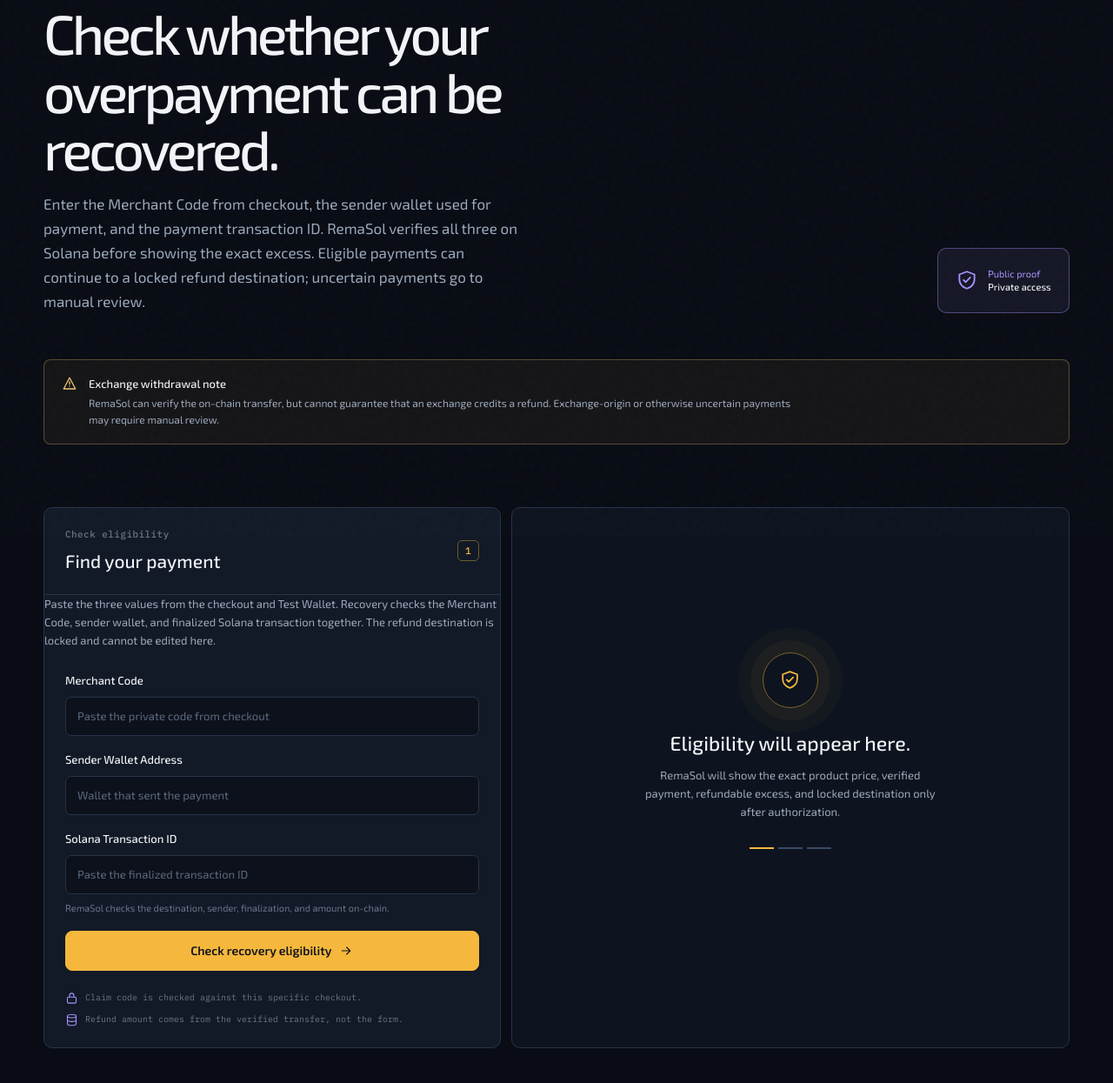
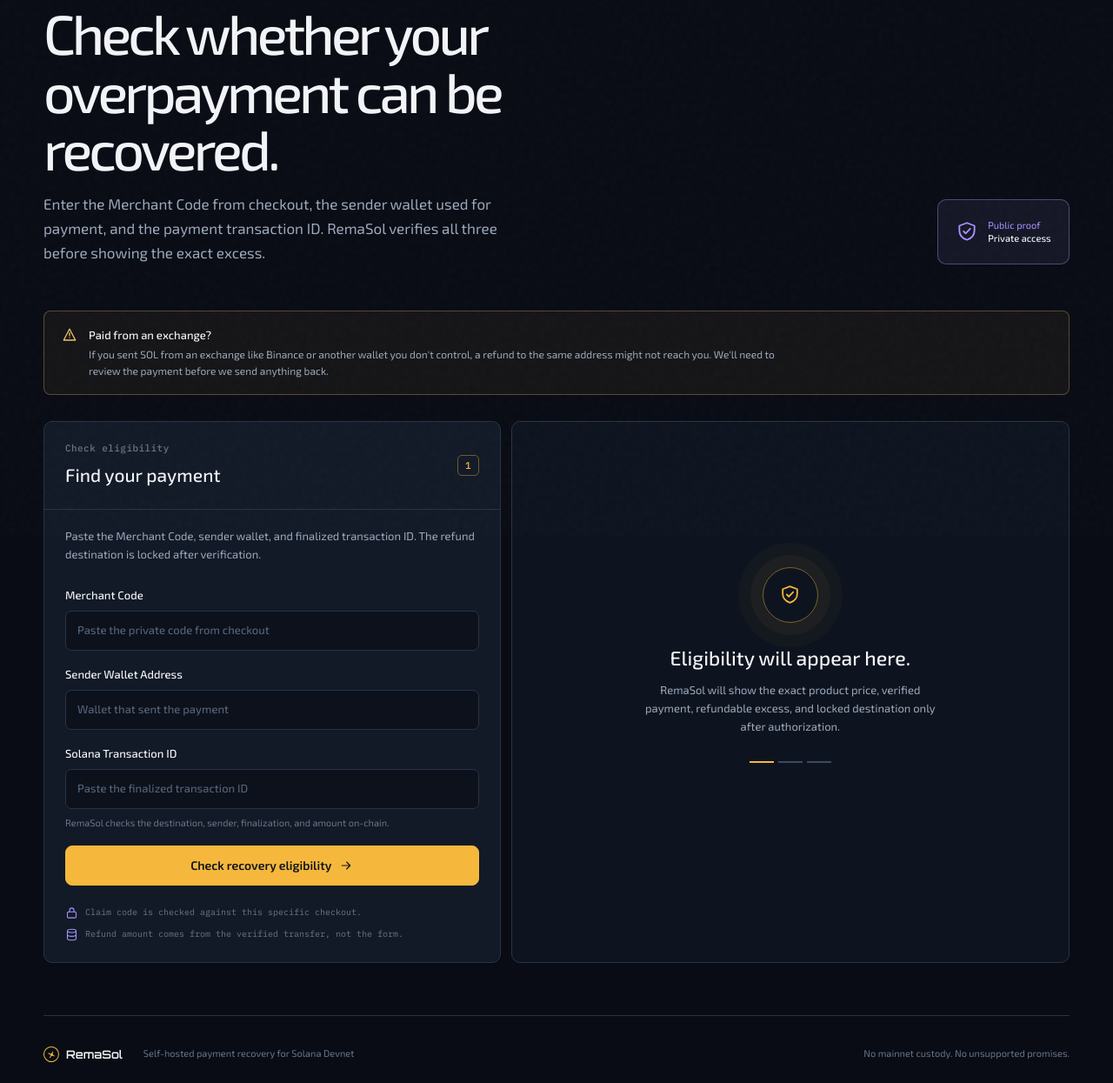
Before and after one commit to dalamaa/Rema-Sol, a Flask app: page /recover in a window 1280 px wide. Shown: the part 183-1428 px from the top of the page at 87% size. After the commit the page ends 1404 px from the top, so only its background shows below. Run offline with Flask 3, Linux system fonts and the light colour scheme.

Commit message:
Polish recovery and merchant demo UX

```diff
--- a/remasol/static/css/style.css
+++ b/remasol/static/css/style.css
@@ -317,17 +317,25 @@ td strong { color: var(--text); font-size: 13px; font-weight: 500; }
 .verified-lock { display: flex; align-items: center; gap: 8px; margin-top: 22px; color: var(--green); font: 11px var(--mono); }
 
 .recovery-hero { padding-block: 82px 53px; display: flex; justify-content: space-between; gap: 60px; align-items: end; }
+.recovery-hero-results { padding-block: 28px 24px; align-items: center; }
 .recovery-hero h1 { max-width: 680px; margin: 20px 0 15px; font-size: clamp(40px, 5vw, 66px); line-height: 1.04; letter-spacing: -.06em; font-weight: 500; }
+.recovery-hero-results h1 { margin: 12px 0 8px; font-size: clamp(32px, 4vw, 48px); }
 .recovery-hero p { max-width: 550px; margin: 0; color: var(--muted); font-size: 17px; line-height: 1.65; }
+.recovery-hero-results p { max-width: 600px; font-size: 14px; line-height: 1.5; }
 .recovery-seal { min-width: 152px; display: flex; gap: 11px; align-items: center; justify-content: center; padding: 21px 14px; color: var(--violet); border: 1px solid rgba(169, 147, 255, .4); border-radius: 10px; background: rgba(169, 147, 255, .08); font-size: 11px; line-height: 1.4; }
 .recovery-seal strong { color: var(--text); font-weight: 500; }
 .recovery-grid { display: grid; grid-template-columns: .9fr 1.1fr; gap: 12px; align-items: stretch; padding-bottom: 60px; }
+.recovery-grid-results { grid-template-columns: 1.1fr .9fr; }
+.recovery-grid-results .recovery-result { order: -1; }
+.recovery-grid-results .recovery-form-panel { min-height: auto; }
 .recovery-form-panel { min-height: 560px; }
+.recovery-form-panel > .card-lede { padding: 20px 24px 0; }
 .recovery-form-panel .stack-form { padding-top: 27px; }
 .security-list { display: grid; gap: 10px; padding: 0 24px 24px; color: var(--dim); font: 10px var(--mono); }
 .security-list > div { display: flex; align-items: flex-start; gap: 8px; }
 .security-list .icon { flex: 0 0 auto; color: var(--violet); }
 .recovery-result { min-height: 560px; padding: 34px; border: 1px solid var(--line); border-radius: 10px; background: #0e141f; }
+.recovery-result-state { min-height: auto; padding: 28px; }
 .result-header { display: flex; align-items: center; gap: 14px; padding-bottom: 23px; border-bottom: 1px solid var(--line); }
 .result-header .state-icon { width: 42px; height: 42px; display: grid; place-items: center; border: 1px solid var(--line-strong); border-radius: 50%; color: var(--gold); }
 .result-header h2 { margin: 3px 0 0; font-size: 25px; font-weight: 500; }
@@ -360,6 +368,8 @@ td strong { color: var(--text); font-size: 13px; font-weight: 500; }
 .placeholder-rule span { width: 28px; height: 2px; background: var(--line-strong); }
 .placeholder-rule span:first-child { background: var(--gold); }
 .warning-band { display: flex; gap: 13px; align-items: flex-start; max-width: var(--content); margin-bottom: 72px; padding: 18px 20px; border: 1px solid rgba(240, 198, 109, .3); border-radius: 8px; background: rgba(240, 198, 109, .05); }
+.recovery-warning-top { margin-bottom: 30px; }
+.recovery-warning-bottom { margin-bottom: 60px; }
 .warning-icon { color: var(--warning); }
 .warning-band strong { display: block; margin-bottom: 3px; color: var(--text); font-size: 13px; font-weight: 500; }
 .warning-band p { max-width: 810px; margin: 0; color: var(--muted); font-size: 12px; line-height: 1.55; }
@@ -393,6 +403,10 @@ td strong { color: var(--text); font-size: 13px; font-weight: 500; }
 .login-intro p { max-width: 450px; margin: 0; color: var(--muted); font-size: 16px; line-height: 1.65; }
 .login-card { border: 1px solid var(--line-strong); border-radius: 11px; background: var(--surface); box-shadow: 18px 22px 0 rgba(70, 57, 147, .08); }
 .login-error { margin: 21px 24px -4px; }
+.login-preview { display: grid; gap: 15px; margin: 24px; padding-top: 21px; border-top: 1px solid var(--line); }
+.login-preview h2 { margin: 6px 0 6px; font-size: 18px; font-weight: 500; }
+.login-preview p { margin: 0; color: var(--muted); font-size: 12px; line-height: 1.55; }
+.login-preview .button { width: 100%; }
 
 /* Customer-facing storefront and checkout */
 .product-page { min-height: 0; padding-block: 28px 34px; display: grid; grid-template-columns: minmax(280px, .82fr) minmax(0, 1fr); grid-template-areas: "art copy"; gap: 56px; align-items: center; }
@@ -733,10 +747,15 @@ td strong { color: var(--text); font-size: 13px; font-weight: 500; }
   .claim-code { align-items: stretch; flex-direction: column; }
   .claim-code .copy-button { margin: 0; justify-content: center; }
   .recovery-hero { padding-block: 57px 36px; align-items: start; flex-direction: column; gap: 29px; }
+  .recovery-hero-results { padding-block: 32px 24px; gap: 0; }
   .recovery-hero h1 { font-size: 44px; }
+  .recovery-hero-results h1 { font-size: 36px; }
   .recovery-hero p { font-size: 16px; }
   .recovery-grid { padding-bottom: 35px; }
+  .recovery-grid-results { gap: 14px; }
+  .recovery-form-panel > .card-lede { padding-inline: 18px; }
   .recovery-result { min-height: 420px; padding: 22px; }
+  .recovery-result-state { min-height: auto; padding: 18px; }
   .recovery-form-panel { min-height: auto; }
   .result-placeholder { min-height: 330px; }
   .status-summary > div { grid-template-columns: 1fr; gap: 6px; }
--- a/remasol/static/js/app.js
+++ b/remasol/static/js/app.js
@@ -247,7 +247,7 @@
     }
 
     if (confirmed) {
-      const recovery = make("a", "button button-primary button-full", "Open Recovery");
+      const recovery = make("a", "button button-primary button-full", "Check overpayment / request refund");
       recovery.href = resultPanel.dataset.recoveryAction;
       resultPanel.appendChild(recovery);
     } else if (failed) {
--- a/remasol/templates/checkout.html
+++ b/remasol/templates/checkout.html
@@ -53,8 +53,7 @@
         {% endif %}
 
         <div class="payment-actions">
-          <a class="button button-quiet" href="solana:{{ order.payment_address }}?amount={{ order.price_sol }}">{{ icon('wallet', 16) }} Pay with Solana Pay</a>
-          <span class="payment-network">{{ icon('shield', 14) }} Solana Devnet · native SOL</span>
+          <span class="payment-network">{{ icon('shield', 14) }} Test payment on Solana Devnet</span>
         </div>
       </div>
     </aside>
--- a/remasol/templates/demo_guide.html
+++ b/remasol/templates/demo_guide.html
@@ -86,7 +86,7 @@
             <span class="demo-step-kicker">Recovery</span>
             <h3>Verify and request the excess</h3>
             <p>In Recovery, paste the Merchant Code, sender wallet, and payment transaction ID. RemaSol checks the finalized Solana transfer, then shows the exact eligible excess and locked destination.</p>
-            <a class="demo-step-link" href="{{ url_for('main.recover') }}" target="_blank" rel="noopener noreferrer">Open Recovery {{ icon('external', 14) }}</a>
+            <a class="demo-step-link" href="{{ url_for('main.recover') }}" target="_blank" rel="noopener noreferrer">See the recovery form {{ icon('external', 14) }}</a>
           </div>
         </article>
 
--- a/remasol/templates/refund.html
+++ b/remasol/templates/refund.html
@@ -1,20 +1,20 @@
 {% extends "base.html" %}
 {% block content %}
-<section class="recovery-hero section-wrap">
+<section class="recovery-hero{% if state %} recovery-hero-results{% endif %} section-wrap">
   <div>
-    <div class="eyebrow"><span class="eyebrow-line"></span> Self-service recovery</div>
-    <h1>Check whether your overpayment can be recovered.</h1>
-    <p>Enter the Merchant Code from checkout, the sender wallet used for payment, and the payment transaction ID. RemaSol verifies all three on Solana before showing the exact excess. Eligible payments can continue to a locked refund destination; uncertain payments go to manual review.</p>
+    <div class="eyebrow"><span class="eyebrow-line"></span> {% if state %}Recovery result{% else %}Self-service recovery{% endif %}</div>
+    <h1>{% if state %}Payment recovery check{% else %}Check whether your overpayment can be recovered.{% endif %}</h1>
+    <p>{% if state %}Review the result below. Update any detail in the form if you need to correct the check.{% else %}Enter the Merchant Code from checkout, the sender wallet used for payment, and the payment transaction ID. RemaSol verifies all three before showing the exact excess.{% endif %}</p>
   </div>
-  <div class="recovery-seal">{{ icon('shield', 26) }}<span>Public proof<br><strong>Private access</strong></span></div>
+  {% if not state %}<div class="recovery-seal">{{ icon('shield', 26) }}<span>Public proof<br><strong>Private access</strong></span></div>{% endif %}
 </section>
 
-<section class="warning-band section-wrap recovery-warning-top"><div class="warning-icon">{{ icon('alert', 18) }}</div><div><strong>Exchange withdrawal note</strong><p>RemaSol can verify the on-chain transfer, but cannot guarantee that an exchange credits a refund. Exchange-origin or otherwise uncertain payments may require manual review.</p></div></section>
+{% if not state %}<section class="warning-band section-wrap recovery-warning-top"><div class="warning-icon">{{ icon('alert', 18) }}</div><div><strong>Paid from an exchange?</strong><p>If you sent SOL from an exchange like Binance or another wallet you don't control, a refund to the same address might not reach you. We'll need to review the payment before we send anything back.</p></div></section>{% endif %}
 
-<section class="recovery-grid section-wrap">
+<section class="recovery-grid{% if state %} recovery-grid-results{% endif %} section-wrap">
   <div class="panel recovery-form-panel">
     <div class="panel-heading"><div><span class="panel-kicker">Check eligibility</span><h2>Find your payment</h2></div><span class="step-count">1</span></div>
-    <p class="card-lede">Paste the three values from the checkout and Test Wallet. Recovery checks the Merchant Code, sender wallet, and finalized Solana transaction together. The refund destination is locked and cannot be edited here.</p>
+    <p class="card-lede">Paste the Merchant Code, sender wallet, and finalized transaction ID. The refund destination is locked after verification.</p>
     <form method="post" action="{{ url_for('main.check_recovery') }}" class="stack-form" data-loading-text="Checking eligibility…">
       <input type="hidden" name="csrf_token" value="{{ csrf_token }}">
       <label>Merchant Code<input type="password" name="merchant_code" value="{{ merchant_code or '' }}" placeholder="Paste the private code from checkout" autocomplete="off" spellcheck="false" required></label>
@@ -24,7 +24,7 @@
     </form>
     <div class="security-list"><div>{{ icon('lock', 15) }} Claim code is checked against this specific checkout.</div><div>{{ icon('database', 15) }} Refund amount comes from the verified transfer, not the form.</div></div>
   </div>
-  <div class="recovery-result" aria-live="polite">
+  <div class="recovery-result{% if state %} recovery-result-state{% endif %}" aria-live="polite">
     {% if state %}
       <div class="result-header result-{{ state }}"><span class="state-icon">{{ icon('check' if state in ['eligible', 'finalized'] else 'clock' if state in ['submitted', 'refund_processing'] else 'alert', 20) }}</span><div><span class="panel-kicker">Payment status</span><h2>{{ state|status_label }}</h2></div></div>
       <p class="result-message">{{ message }}</p>
@@ -32,15 +32,22 @@
         <div class="eligibility-amount"><span>Refundable excess</span><strong>{{ order.excess_sol }} <small>SOL</small></strong><div>Product price {{ order.price_sol }} SOL · received {{ order.payment_sol }} SOL</div></div>
         <div class="locked-destination result-destination"><span class="destination-icon">{{ icon('lock', 15) }}</span><div><span>Returning to locked destination</span><code>{{ order.refund_destination }}</code></div></div>
         <form method="post" action="{{ url_for('main.request_recovery') }}" class="request-form" data-loading-text="Submitting one refund…"><input type="hidden" name="csrf_token" value="{{ csrf_token }}"><input type="hidden" name="merchant_code" value="{{ merchant_code }}"><input type="hidden" name="sender_address" value="{{ sender_address }}"><input type="hidden" name="signature" value="{{ signature }}"><button class="button button-gold button-full" type="submit">Request {{ order.excess_sol }} SOL refund {{ icon('arrow-right', 16) }}</button></form>
-        <p class="action-note">The amount is fixed by the verified excess. One request creates one refund record; uncertain outcomes stay in review.</p>
-      {% elif order and state in ['submitted', 'finalized', 'needs_review'] %}
+        <p class="action-note">The amount is fixed by the verified excess. One request creates one refund record.</p>
+      {% elif order and state in ['submitted', 'finalized', 'refund_processing'] %}
+        <div class="status-summary"><div><span>Refund amount</span><strong>{{ order.refund_amount_lamports|sol }} SOL</strong></div><div><span>Destination</span><code>{{ order.refund_destination|short }}</code></div>{% if order.transaction_signature %}<div><span>Transaction</span><a href="https://explorer.solana.com/tx/{{ order.transaction_signature }}?cluster=devnet" target="_blank" rel="noreferrer">{{ order.transaction_signature|short }} {{ icon('external', 13) }}</a></div>{% endif %}</div>
+      {% elif order and state == 'needs_review' and order.refund_id %}
         <div class="status-summary"><div><span>Refund amount</span><strong>{{ order.refund_amount_lamports|sol }} SOL</strong></div><div><span>Destination</span><code>{{ order.refund_destination|short }}</code></div>{% if order.transaction_signature %}<div><span>Transaction</span><a href="https://explorer.solana.com/tx/{{ order.transaction_signature }}?cluster=devnet" target="_blank" rel="noreferrer">{{ order.transaction_signature|short }} {{ icon('external', 13) }}</a></div>{% endif %}</div>
       {% elif order and state == 'underpaid' %}
         <div class="not-eligible-box"><span>{{ icon('info', 17) }}</span><div><strong>{{ order.payment_sol }} SOL received</strong><p>No automatic top-up or refund was created.</p></div></div>
+      {% elif order and state == 'exact' %}
+        <div class="not-eligible-box"><span>{{ icon('info', 17) }}</span><div><strong>{{ order.payment_sol }} SOL received</strong><p>This matches the product price. No excess or refund is due.</p></div></div>
+      {% elif state in ['needs_review', 'not_eligible'] %}
+        <div class="not-eligible-box"><span>{{ icon('alert', 17) }}</span><div><strong>{% if state == 'needs_review' %}Manual review required{% else %}Not eligible{% endif %}</strong><p>{% if state == 'needs_review' %}{% if order and order.payment_lamports is not none %}{{ order.payment_sol }} SOL received. {% endif %}No new payout request was created. Correct the details below or wait for review.{% else %}Check the details below and try again if needed.{% endif %}</p></div></div>
       {% endif %}
     {% else %}
       <div class="result-placeholder"><div class="placeholder-orbit">{{ icon('shield', 25) }}</div><h2>Eligibility will appear here.</h2><p>RemaSol will show the exact product price, verified payment, refundable excess, and locked destination only after authorization.</p><div class="placeholder-rule"><span></span><span></span><span></span></div></div>
     {% endif %}
   </div>
 </section>
+{% if state %}<section class="warning-band section-wrap recovery-warning-bottom"><div class="warning-icon">{{ icon('alert', 18) }}</div><div><strong>Paid from an exchange?</strong><p>If you sent SOL from an exchange like Binance or another wallet you don't control, a refund to the same address might not reach you. We'll need to review the payment before we send anything back.</p></div></section>{% endif %}
 {% endblock %}
--- a/remasol/templates/wallet.html
+++ b/remasol/templates/wallet.html
@@ -64,7 +64,7 @@
             <div><span>Transaction ID</span><code>{{ wallet.payment_signature }}</code><button type="button" class="copy-button" data-copy="{{ wallet.payment_signature }}" aria-label="Copy transaction ID">{{ icon('copy', 14) }} Copy</button></div>
           </div>
           <a class="button button-quiet button-full" href="https://explorer.solana.com/tx/{{ wallet.payment_signature }}?cluster=devnet" target="_blank" rel="noreferrer">Open on Solana Explorer {{ icon('external', 14) }}</a>{% elif wallet.last_error %}<div class="wallet-result-message">{{ wallet.last_error }}</div>{% endif %}
-          {% if wallet.status == 'complete' %}<a class="button button-primary button-full" href="{{ url_for('main.recover') }}">Verify and request recovery {{ icon('arrow-right', 14) }}</a>{% elif wallet.status == 'failed' %}<form method="post" action="{{ url_for('main.create_test_wallet') }}" data-loading-text="Creating Test Wallet…"><input type="hidden" name="csrf_token" value="{{ csrf_token }}"><button class="button button-primary button-full" type="submit">Create Test Wallet {{ icon('arrow-right', 14) }}</button></form>{% endif %}
+          {% if wallet.status == 'complete' %}<a class="button button-primary button-full" href="{{ url_for('main.recover') }}">Check overpayment / request refund {{ icon('arrow-right', 14) }}</a>{% elif wallet.status == 'failed' %}<form method="post" action="{{ url_for('main.create_test_wallet') }}" data-loading-text="Creating Test Wallet…"><input type="hidden" name="csrf_token" value="{{ csrf_token }}"><button class="button button-primary button-full" type="submit">Create Test Wallet {{ icon('arrow-right', 14) }}</button></form>{% endif %}
           {% if wallet.status == 'needs_review' and (wallet.funding_signature or wallet.payment_signature) %}<form method="post" action="{{ url_for('main.recheck_test_wallet_payment') }}" data-wallet-recheck><input type="hidden" name="csrf_token" value="{{ csrf_token }}"><input type="hidden" name="session_id" value="{{ wallet.id }}"><button class="button button-primary button-full" type="submit">Recheck Saved Operation {{ icon('refresh', 14) }}</button></form>{% endif %}
         {% else %}
           <div class="demo-result-placeholder"><div class="placeholder-orbit">{{ icon('wallet', 23) }}</div><h2>Your transaction will appear here.</h2><p>Paste the checkout address, choose 0.005 SOL, and send to see the payment result.</p></div>
```
Also changed, not shown: remasol/templates/merchant_login.html (+8 -0 lines), tests/test_routes.py (+13 -5 lines), remasol/static/img/merchant-dashboard-preview.png (added).
